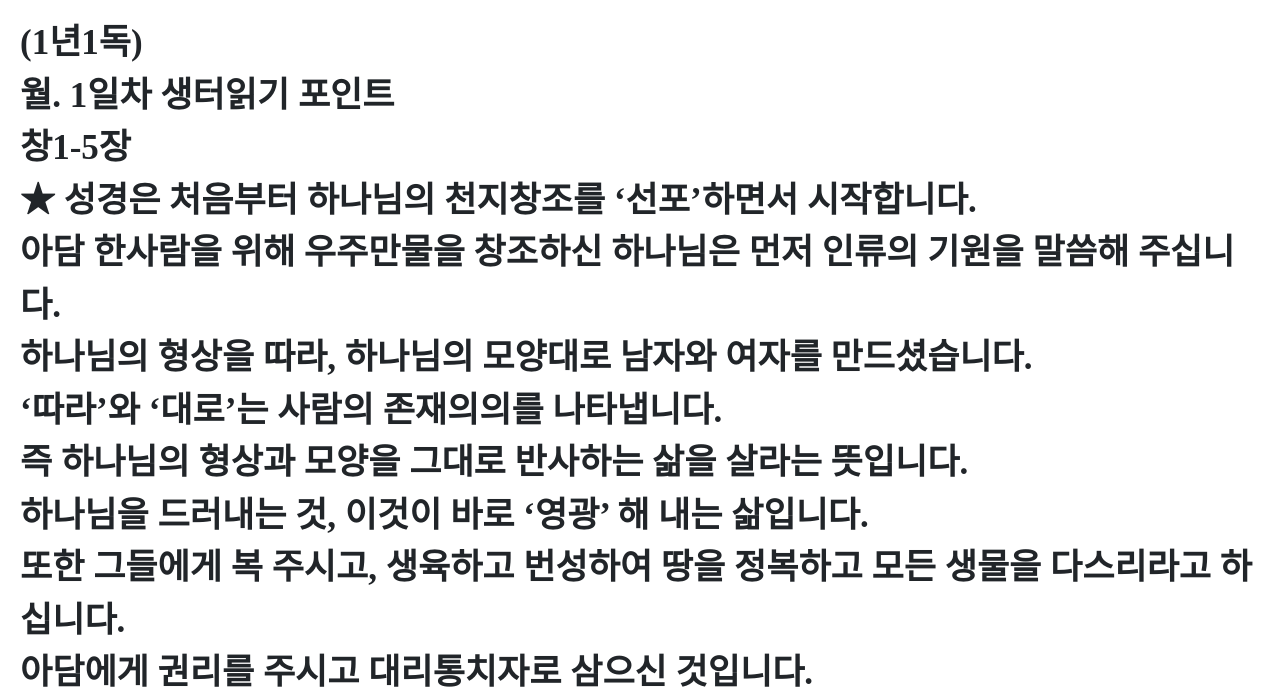
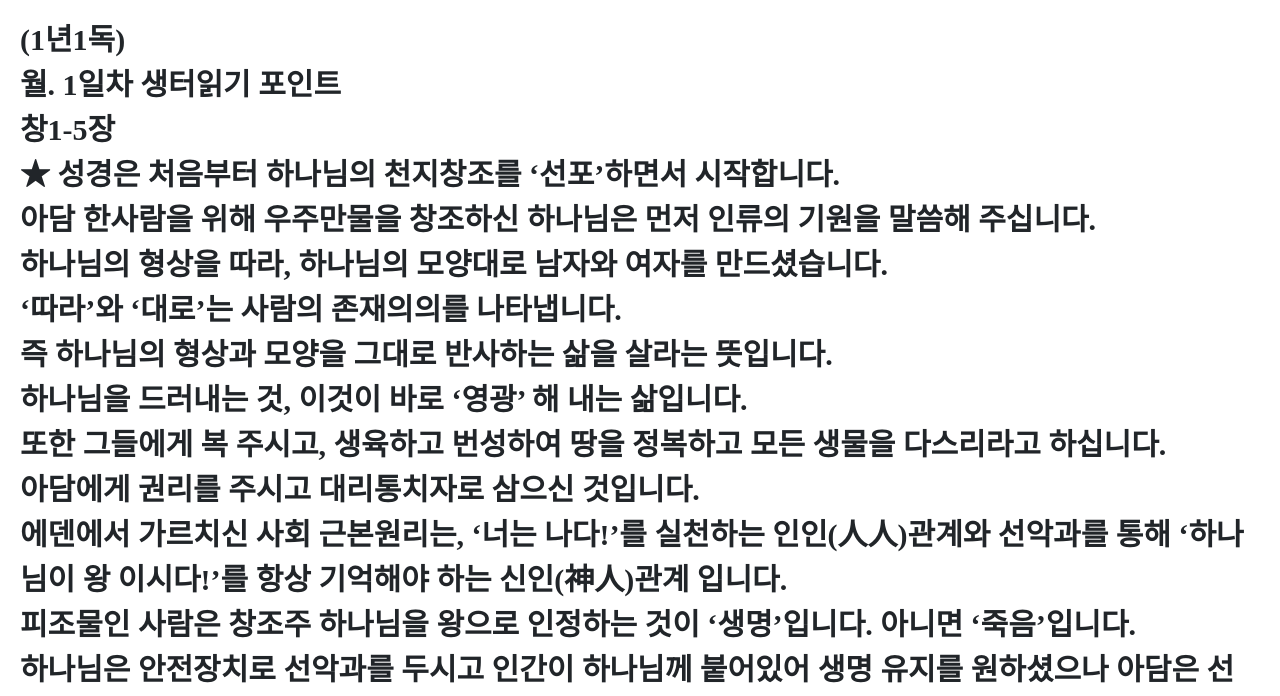
Before and after one commit to stkgim/Reading_bible, a plain HTML site: page 1.html in a window 1280 px wide. Shown: the part 87-783 px from the top of the page. Drawn offline with nearby package versions, Linux system fonts and the light colour scheme.

Commit message:
modified font size

```diff
--- a/1.html
+++ b/1.html
@@ -10,7 +10,7 @@
     <div>
       <h3>생터성경읽기</h3>
     </div>
-    <p>(1년1독)<br>
+    <p id="explain">(1년1독)<br>
     월. 1일차 생터읽기 포인트<br>
     창1-5장<br>
     ★ 성경은 처음부터 하나님의 천지창조를 ‘선포’하면서 시작합니다.<br>
--- a/style.css
+++ b/style.css
@@ -18,7 +18,7 @@
 }
 
 p {
-    font-size: 35px;
+    font-size: 40%;
     text-align: left;
     margin-left: 20px;
     margin-right: 20px;
@@ -28,3 +28,7 @@ h3 {
     margin-top: 30px;
     font-family: 배달의민족 도현;
 }
+
+#explain {
+    font-size: 30px;
+}
```
Also changed, not shown: 2.html (+1 -1 lines), 3.html (+1 -1 lines), 4.html (+1 -1 lines), 5.html (+1 -1 lines), 7.html (+2 -2 lines).
